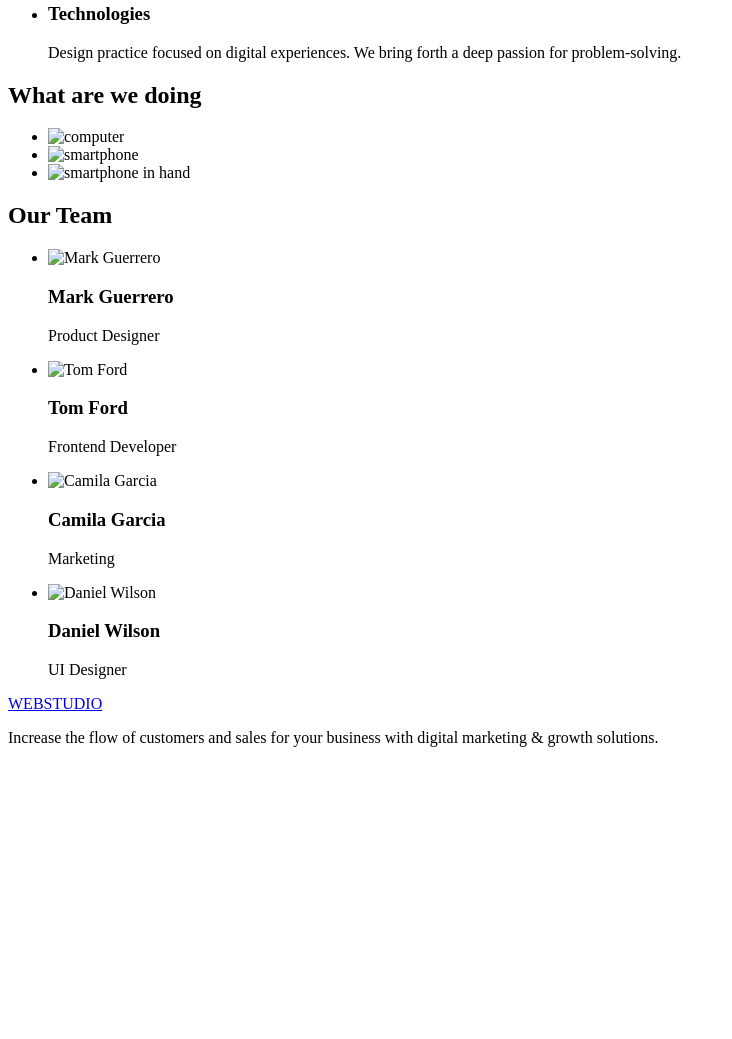
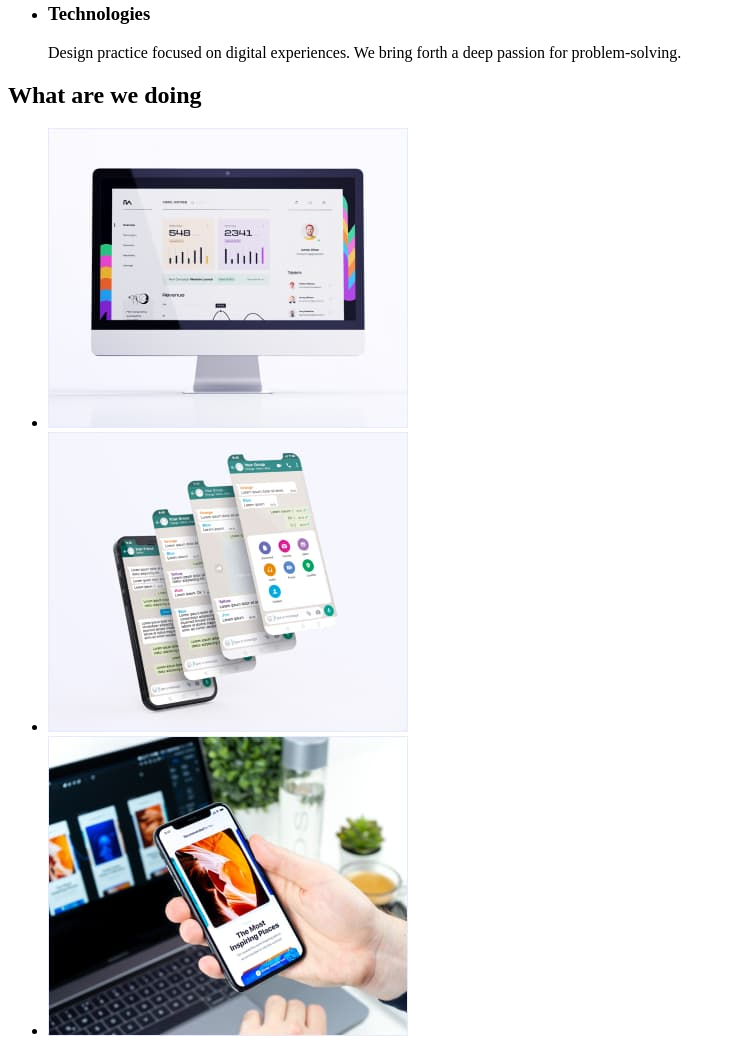
Before and after one commit to NahornyiDmytro/goit-markup-hw-01, a plain HTML site: page index.html in a window 1280 px wide. Shown: the part 559-1598 px from the top of the page, without its empty margins (0-732 px from the left). Before the commit the page ends 1322 px from the top, so only its background shows below. Drawn offline with Linux system fonts and the light colour scheme; the site is published under a folder, as on GitHub Pages, so addresses that start at the root find nothing.

Commit message:
fix for photos
add some changes to the code so now we can see the images on github

```diff
--- a/index.html
+++ b/index.html
@@ -50,31 +50,31 @@
         <section>
             <h2>What are we doing</h2>
             <ul>
-                <li><img width="360" src="/images/computer.jpg" alt="computer"></li>
-                <li><img width="360" src="/images/smartphone.jpg" alt="smartphone"></li>
-                <li><img width="360" src="/images/smartphoneinhand.jpg" alt="smartphone in hand"></li>
+                <li><img width="360" src="./images/computer.jpg" alt="computer"></li>
+                <li><img width="360" src="./images/smartphone.jpg" alt="smartphone"></li>
+                <li><img width="360" src="./images/smartphoneinhand.jpg" alt="smartphone in hand"></li>
             </ul>
         </section>
         <section>
             <h2>Our Team</h2>
             <ul>
                 <li>
-                    <img width="264" src="/images/markguerrero.jpg" alt="Mark Guerrero">
+                    <img width="264" src="./images/markguerrero.jpg" alt="Mark Guerrero">
                     <h3>Mark Guerrero</h3>
                     <p>Product Designer</p>
                 </li>
                 <li>
-                    <img width="264" src="/images/tomford.jpg" alt="Tom Ford">
+                    <img width="264" src="./images/tomford.jpg" alt="Tom Ford">
                     <h3>Tom Ford</h3>
                     <p>Frontend Developer</p>
                 </li>
                 <li>
-                    <img width="264" src="/images/camilagarcia.jpg" alt="Camila Garcia">
+                    <img width="264" src="./images/camilagarcia.jpg" alt="Camila Garcia">
                     <h3>Camila Garcia</h3>
                     <p>Marketing</p>
                 </li>
                 <li>
-                    <img width="264" src="/images/danielwilson.jpg" alt="Daniel Wilson">
+                    <img width="264" src="./images/danielwilson.jpg" alt="Daniel Wilson">
                     <h3>Daniel Wilson</h3>
                     <p>UI Designer</p>
                 </li>
```
